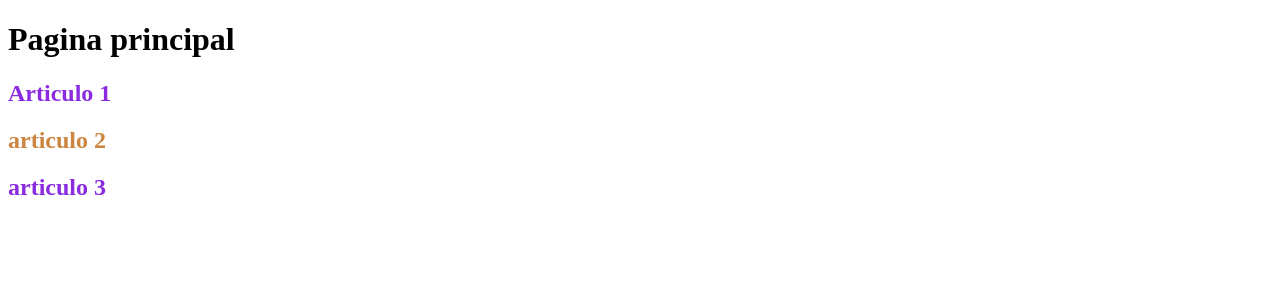
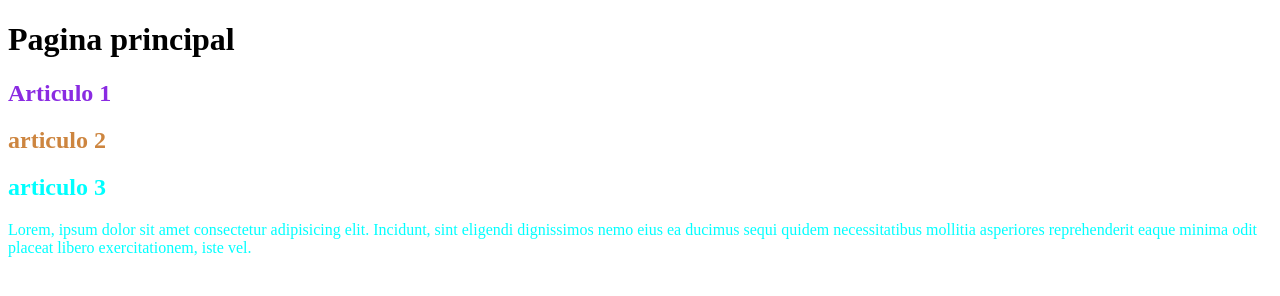
Before and after one commit to OsvaldoMezaHerrera/PracticaCSS, a plain HTML site: page index.html in a window 1280 px wide. Drawn offline with Linux system fonts and the light colour scheme.

Commit message:
vinculacion correcta por medio de class para el estilo

```diff
--- a/css/style.css
+++ b/css/style.css
@@ -5,3 +5,7 @@
 #articulo-2{
     color: peru;
 }
+
+.texto-azul{
+    color: aqua;
+}
--- a/index.html
+++ b/index.html
@@ -19,7 +19,8 @@
             <h2 id="articulo-2">articulo 2</h2>
         </section>
         <section>
-            <h2>articulo 3</h2>
+            <h2 class="texto-azul">articulo 3</h2>
+            <p class="texto-azul">Lorem, ipsum dolor sit amet consectetur adipisicing elit. Incidunt, sint eligendi dignissimos nemo eius ea ducimus sequi quidem necessitatibus mollitia asperiores reprehenderit eaque minima odit placeat libero exercitationem, iste vel.</p>
         </section>
     </main>
 
```
